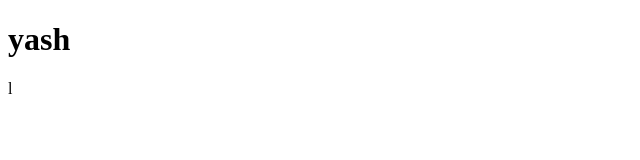
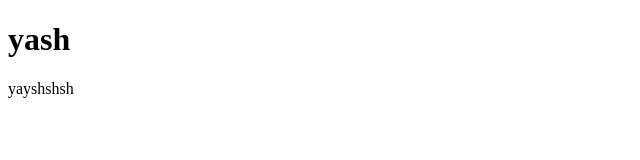
Before and after one commit to Yashmagarde/sdvsjdvjsdbvjhsb, a plain HTML site: page index.html in a window 1280 px wide. Shown: the full height of the page, 0-640 px from the left. Drawn offline with Linux system fonts and the light colour scheme.

Commit message:
we are on the trackdd

```diff
--- a/index.html
+++ b/index.html
@@ -7,5 +7,6 @@
 </head>
 <body>
     <h1>yash</h1>
+    <p>yayshshsh</p>
 </body>
-</html>l
+</html>
```
